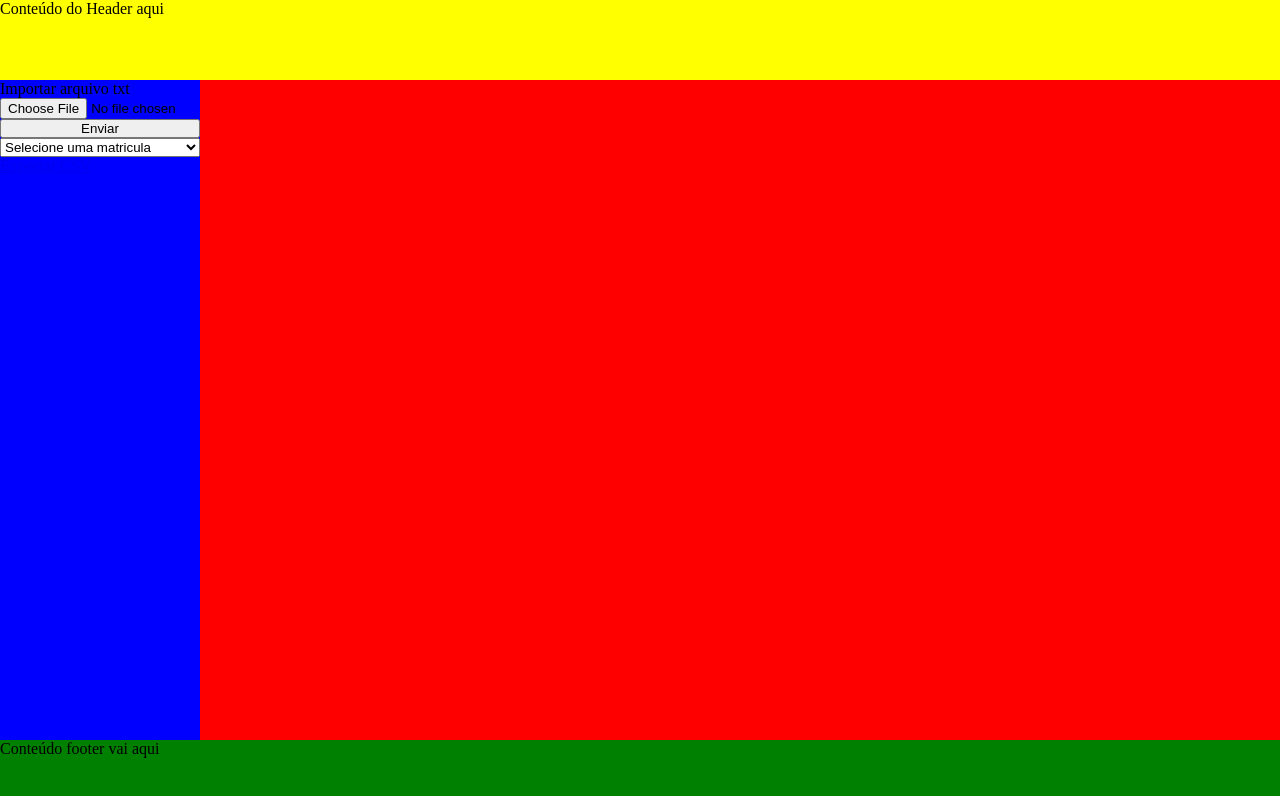
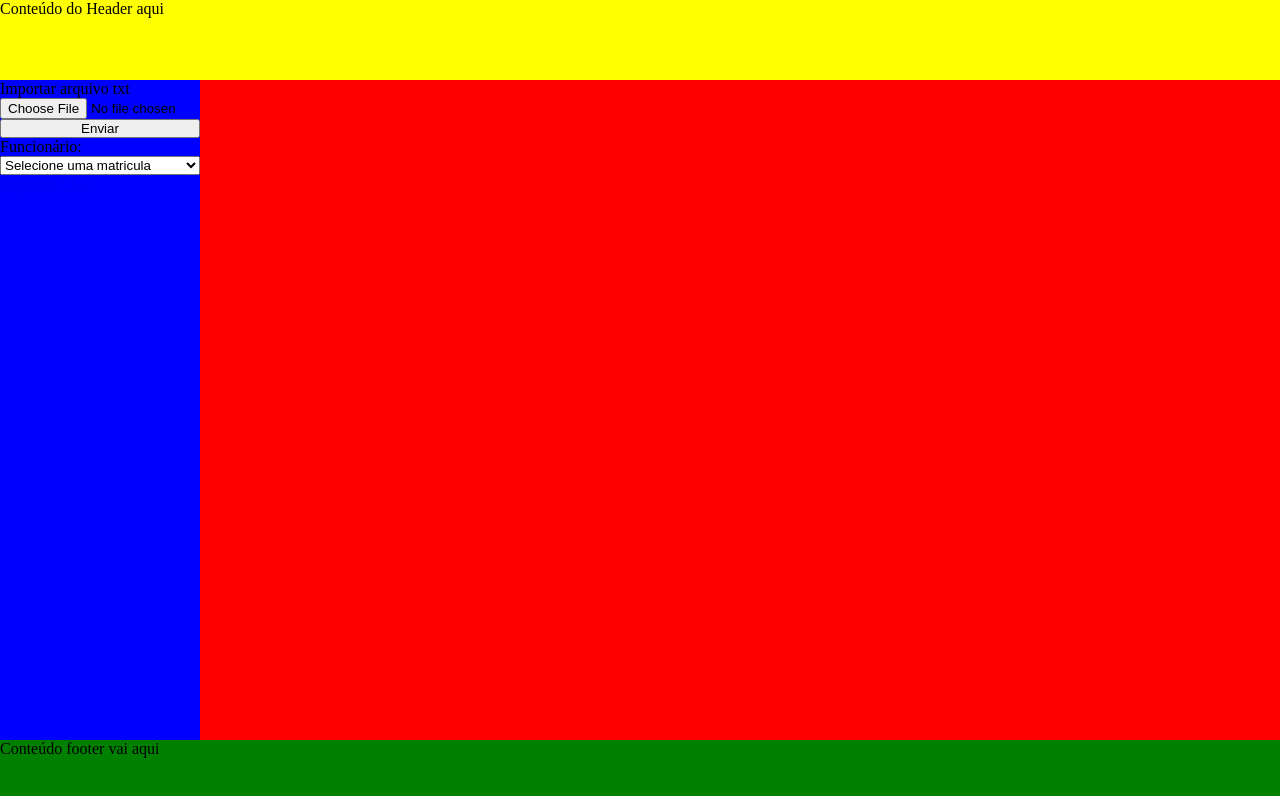
Before and after one commit to Carlos12Eduardo/ponto-eletronico-txt, a React (Vite) app: page / in a window 1280 px wide. Shown: the top 796 px of the page. Built offline with nearby package versions, Linux system fonts and the light colour scheme.

Commit message:
criado o componente ListaFuncionarios.jsx

```diff
--- a/src/App.jsx
+++ b/src/App.jsx
@@ -1,9 +1,11 @@
 import { useRef, useState } from 'react'
 import './App.css'
+import ListaFuncionarios from './components/ListaFuncionarios';
 
 function App() {
     const refInputFile = useRef();
-    const [conteudo, setConteudo] = useState("")
+    const [conteudo, setConteudo] = useState("");
+    const [funcionarioSelecionado, setFuncionarioSelecionado] = useState("");
     const dados = {
         "funcionarios": []
     }
@@ -36,7 +38,6 @@ function App() {
                                                 {
                                                     "id": registro.id,
                                                     "hora": registro.hora
-
                                                 }
                                             ]
                                         }
@@ -83,13 +84,12 @@ function App() {
                 <label htmlFor="file">Importar arquivo txt</label>
                 <input type="file" name="file" id="file" ref={refInputFile} />
                 <input type="button" value="Enviar" onClick={() => handleFileSubmit(refInputFile.current)} />
-                <select name="matricula-funcionario" id="matricula-funcionario">
-                    <option value="">Selecione uma matricula</option>
-                    <option value="teste1">teste1</option>
-                    <option value="teste2">teste2</option>
-                    <option value="teste3">teste3</option>
-                </select>
-                <a href="#" onClick={()=> alert("Ainda em desenvolvimento")}>Exportar CSV</a>
+                <ListaFuncionarios
+                    funcionarios={[]}
+                    funcionarioSelecionado={funcionarioSelecionado}
+                    setFuncionarioSelecionado={setFuncionarioSelecionado}
+                />
+                <a href="#" onClick={() => alert("Ainda em desenvolvimento")}>Exportar CSV</a>
             </aside>
             <main>
                 <p>{conteudo}</p>
--- /dev/null
+++ b/src/components/ListaFuncionarios.jsx
@@ -0,0 +1,24 @@
+import { useEffect, useState } from "react";
+
+const ListaFuncionarios = ({funcionarios, funcionarioSelecionado, setFuncionarioSelecionado }) => {
+    const handleChange = (event) => {
+        setFuncionarioSelecionado(event.target.value);
+    }
+    return (
+        <>
+            <label htmlFor="nome-funcionario">Funcionário: </label>
+            <select name="nome-funcionario" id="nome-funcionario" value={funcionarioSelecionado} onChange={handleChange}>
+                <option value="">Selecione uma matricula</option>
+                {/* {funcionarios.map(funcionario => {
+                    return (
+                        <option key={funcionario.matricula} value={funcionario.matricula}>
+                            {funcionario.matricula}
+                        </option>
+                    )
+                })} */}
+            </select>
+        </>
+    )
+}
+
+export default ListaFuncionarios;
```
